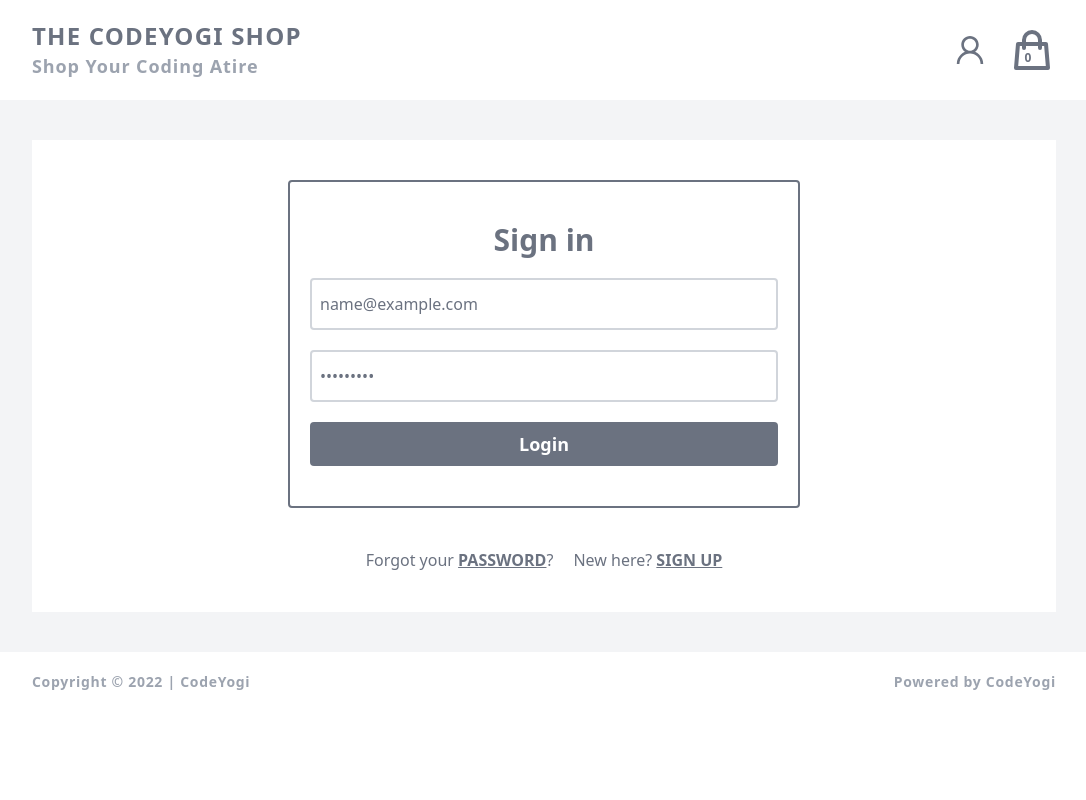
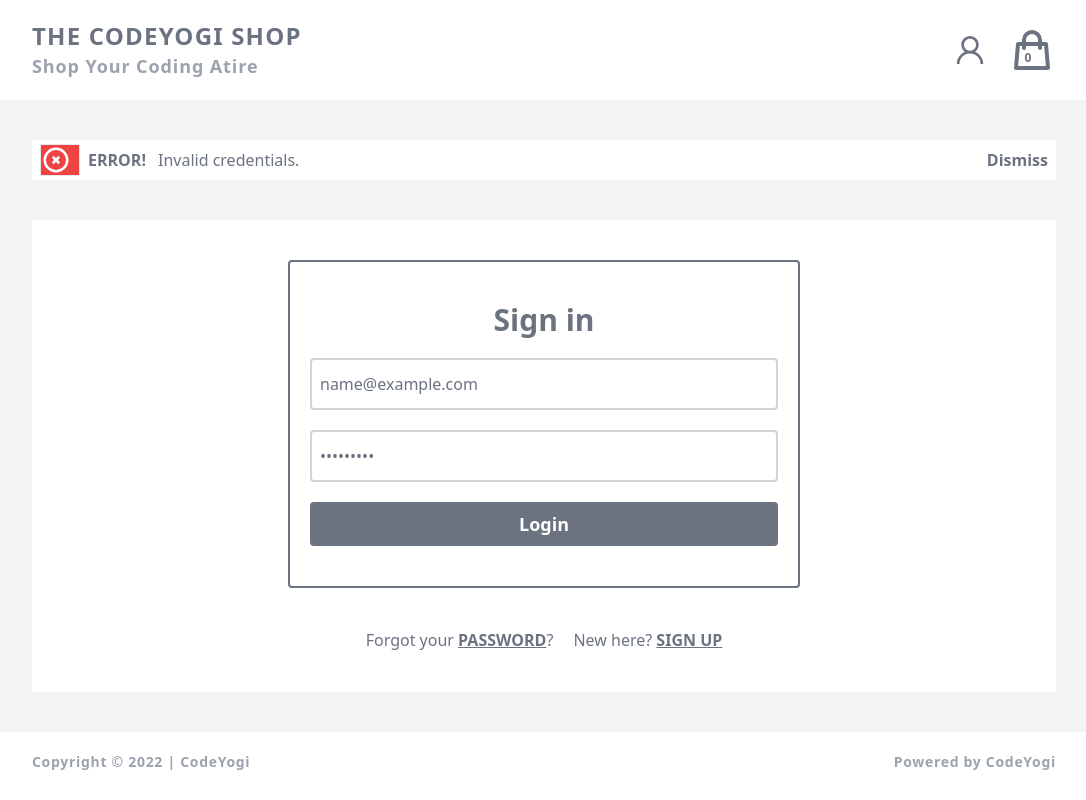
Before and after one commit to mayankchn/thecodeyogishop, a React (Vite) app: page /signin in a window 1280 px wide. Both pictures are taken after typing "name@example.com", "Sample123" into the empty fields and a click on the button "Login". Shown: the whole page, without its empty margins (96-1182 px from the left). Built offline with nearby package versions, Linux system fonts and the light colour scheme; no server answers.

Commit message:
Alert added

```diff
--- a/src/App.jsx
+++ b/src/App.jsx
@@ -14,14 +14,22 @@ import Loading from "./components/Loading";
 import AuthRoute from "./components/AuthRoute";
 import UserRoute from "./components/UserRoute";
 import LoggedInUser from "./components/LoggedInUser";
+import Alert from "./components/Alert";
 
 export const userContext = createContext()
+export const alertContext = createContext()
 
 function App() {
   console.log("Alright! This is App Component and is running...");
 
   const [ user, setUser ] = useState()
   console.log('logged in user ',user)
+
+  const [alert, setAlert] = useState()
+
+  function removeAlert(){
+    setAlert(undefined);
+}
 
   const [ load, setLoad ] = useState(true)
 
@@ -80,7 +88,9 @@ function App() {
   return (
     <div className="bg-gray-100">
       <userContext.Provider value={{user,setUser}}>
+      <alertContext.Provider value={{alert,setAlert,removeAlert}}>
       <Navbar totalQuantity={totalQuantity} />
+      <Alert/>
       <Routes>
         <Route index
         element={<UserRoute><ProductList /></UserRoute>} />
@@ -102,6 +112,7 @@ function App() {
         element={<AuthRoute><ForgotPage/></AuthRoute>}/>
       </Routes>
       <Footer />
+      </alertContext.Provider>
       </userContext.Provider>
     </div>
   );
--- /dev/null
+++ b/src/components/Alert.jsx
@@ -0,0 +1,56 @@
+import React ,{useEffect} from "react";
+import {TiTickOutline} from "react-icons/ti"
+import {HiOutlineXCircle} from "react-icons/hi"
+import withAlert from "./withAlert";
+
+function Alert({alert,setAlert,removeAlert}){
+    // console.log('props in Alert ',props)
+
+    useEffect(() => {
+      if(alert){
+        const timeout = setTimeout(removeAlert, 3*1000)
+      return () => {
+        clearTimeout(timeout)
+      }
+    }
+    }, [alert])
+
+
+    if(!alert){
+        return <></>;
+    }
+    const {type,message}=alert;
+    console.log(`type: ${type},message: ${message}`)
+
+    let color,Icon;
+    if(type=="success"){
+        color="bg-green-500";
+        Icon=<TiTickOutline className="text-3xl text-white" />
+    }
+    if(type=="error"){
+        color="bg-red-500";
+        Icon=<HiOutlineXCircle className="text-3xl text-white" />
+    }
+    return (
+        <div className="flex items-center justify-between gap-2 px-2 h-10 w-4/5 mx-auto bg-white text-gray-500 my-10">
+            <div className="flex items-center gap-2">
+                <div className={"border w-10 h-full " + color}>
+                {Icon}
+                </div>
+                <div className="flex items-center gap-3">
+                    <span className="font-bold uppercase">{type}!</span>
+                    {message}
+                </div>
+            </div>
+            <button
+                className="font-bold"
+                type="button"
+                onClick={removeAlert}
+            >
+                Dismiss
+            </button>
+        </div>
+    )
+}
+
+export default withAlert(Alert);
--- a/src/components/SignInPage.jsx
+++ b/src/components/SignInPage.jsx
@@ -8,6 +8,7 @@ import Input from "./Input";
 import FancyInput from "./FancyInput";
 import axios from "axios";
 import withUser from "./withUser";
+import withAlert from "./withAlert";
 
 function callApi(values, bag){
     console.log('data sent ',values.email,values.password)
@@ -20,8 +21,16 @@ function callApi(values, bag){
         // console.log('response by api ',user)
         localStorage.setItem("token", token)
         bag.props.setUser(user)
+        bag.props.setAlert({
+            type:"success",
+            message:"You're now logged in."
+        })
     }).catch(()=>{
         console.log("unable to login.")
+        bag.props.setAlert({
+            type:"error",
+            message:"Invalid credentials."
+        })
     })
 }
 
@@ -90,4 +99,4 @@ const FormikSignin =  withFormik({
     handleSubmit:callApi
 })(SignInPage)
 
-export default withUser(FormikSignin)
+export default withAlert(withUser(FormikSignin))
--- a/src/components/SignUpPage.jsx
+++ b/src/components/SignUpPage.jsx
@@ -9,6 +9,7 @@ import Input from "./Input";
 import FancyInput from "./FancyInput"
 import axios from "axios";
 import withUser from "./withUser";
+import withAlert from "./withAlert";
 
 function callApi(values,bag){
     // console.log(`data sent with fullName:${values.fullName}, email:${values.email} and password:${values.password}`)
@@ -22,8 +23,16 @@ function callApi(values,bag){
         // console.log('response by api ',user,token)
         localStorage.setItem("token", token)
         bag.props.setUser(user)
+        bag.props.setAlert({
+            type:"success",
+            message:"Your account is created."
+        })
     }).catch(()=>{
         console.log("unable to signup.")
+        bag.props.setAlert({
+            type:"error",
+            message:"You may have entered wrong into the given fields."
+        })
     })
 }
 
@@ -104,4 +113,4 @@ const FormikSignup = withFormik({
     handleSubmit:callApi
 })(SignUpPage)
 
-export default withUser(FormikSignup)
+export default withAlert(withUser(FormikSignup))
--- /dev/null
+++ b/src/components/withAlert.jsx
@@ -0,0 +1,13 @@
+import React from "react";
+import { useContext } from "react";
+import { alertContext } from "../App";
+
+function withAlert(IncomingComponent){
+    function OutgoingComponent(props){
+        const {alert, setAlert,removeAlert} = useContext(alertContext)
+        return <IncomingComponent {...props} alert={alert} setAlert={setAlert} removeAlert={removeAlert} />
+    }
+    return OutgoingComponent
+}
+
+export default withAlert
```
